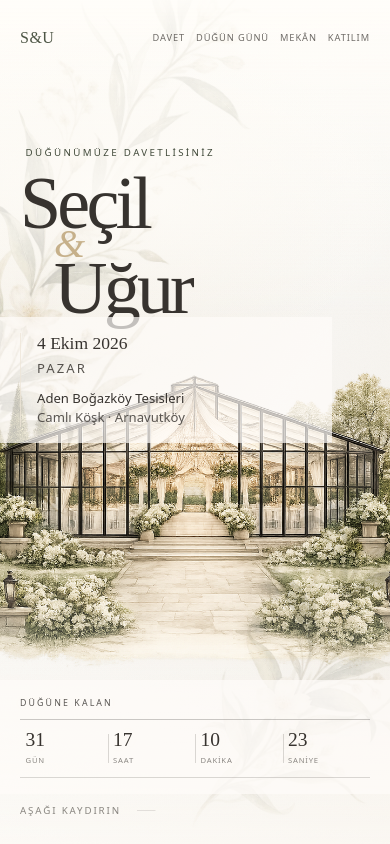
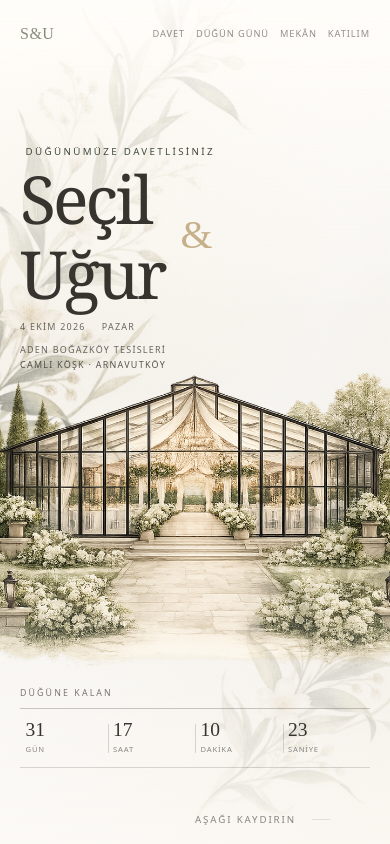
Before and after one commit to seciilusta/secil-ugur-wedding, a Next.js app in the folder apps/web/: page / in a window 390 px wide. Shown: the top 844 px of the page. Built offline with nearby package versions, Linux system fonts and the light colour scheme; no server answers.

Commit message:
hero changes

```diff
--- a/apps/web/src/app/globals.css
+++ b/apps/web/src/app/globals.css
@@ -47,6 +47,13 @@
 
   --font-display: var(--font-bodoni), "Times New Roman", serif;
   --font-sans: var(--font-jost), ui-sans-serif, system-ui, sans-serif;
+  /* The Hero names need a calmer letterform than the high-contrast display
+     face used for section headlines. Baskerville keeps Turkish characters
+     graceful at invitation scale without decorative terminal shapes. */
+  --font-names: Baskerville, "Iowan Old Style", "Hoefler Text", Georgia, serif;
+  /* Snell Roundhand and Apple Chancery are bundled with macOS/iOS, keeping the
+     small handwritten accent elegant without adding a network font request. */
+  --font-script: "Snell Roundhand", "Apple Chancery", "URW Chancery L", cursive;
 
   /* Fluid scale. The upper bounds are deliberately restrained so large
      headings can never push hero content off a short screen.              */
@@ -455,7 +462,13 @@
   .hero-light {
     z-index: -1;
     background:
-      linear-gradient(90deg, color-mix(in srgb, var(--color-paper) 98%, transparent) 0%, transparent 44%),
+      linear-gradient(
+        90deg,
+        color-mix(in srgb, var(--color-paper) 98%, transparent) 0%,
+        color-mix(in srgb, var(--color-paper) 96%, transparent) 28%,
+        color-mix(in srgb, var(--color-paper) 76%, transparent) 38%,
+        transparent 54%
+      ),
       linear-gradient(
         0deg,
         color-mix(in srgb, var(--color-ivory) 96%, transparent) 0%,
@@ -470,7 +483,7 @@
     inset: 0 0 auto;
     width: 100%;
     height: calc(100% + var(--hero-bleed));
-    transform-origin: 70% 70%;
+    transform-origin: right 70%;
     opacity: 0.94;
     pointer-events: none;
     -webkit-mask-image: linear-gradient(to bottom, #000 0 calc(100% - var(--hero-bleed)), transparent 100%);
@@ -486,7 +499,7 @@
 
   .hero-venue-art img {
     object-fit: cover;
-    object-position: 62% 58%;
+    object-position: 64% 58%;
   }
 
   .hero-botanical {
@@ -504,10 +517,10 @@
   }
 
   .hero-botanical-left {
-    top: -14rem;
-    left: -8rem;
+    top: -16rem;
+    left: -7rem;
     width: clamp(24rem, 38vw, 38rem);
-    opacity: 0.46;
+    opacity: 0.42;
     transform: rotate(15deg);
   }
 
@@ -517,27 +530,23 @@
        invitation flower as the next section begins. */
     bottom: 0;
     width: clamp(23rem, 34vw, 34rem);
-    opacity: 0.26;
+    opacity: 0.25;
     transform: rotate(-24deg) scaleX(-1);
   }
 
   .hero-shell {
     position: relative;
     z-index: 2;
-    display: grid;
-    grid-template-columns: minmax(0, 1.05fr) minmax(18rem, 0.75fr);
-    grid-template-rows: auto minmax(0, 1fr) auto;
-    gap: 2rem 7vw;
     width: 100%;
-    max-width: 96rem;
     min-height: 100vh;
     min-height: 100svh;
-    margin-inline: auto;
-    padding: clamp(1.5rem, 3.2vw, 3.25rem) var(--spacing-gutter) clamp(1.75rem, 4vh, 3.5rem);
   }
 
   .hero-topbar {
-    grid-column: 1 / -1;
+    position: absolute;
+    top: clamp(1.25rem, 3.8vh, 2.75rem);
+    right: clamp(1.25rem, 3vw, 3.5rem);
+    left: clamp(1.25rem, 3vw, 3.5rem);
     display: flex;
     align-items: center;
     justify-content: space-between;
@@ -550,15 +559,19 @@
     min-height: 44px;
     align-items: center;
     font-family: var(--font-display);
-    font-size: 1.15rem;
+    font-size: 0.95rem;
     letter-spacing: 0.03em;
-    color: var(--color-olive);
+    color: color-mix(in srgb, var(--color-olive) 68%, transparent);
   }
 
   .hero-nav {
+    position: absolute;
+    left: 50%;
+    transform: translateX(-50%);
     display: flex;
     align-items: center;
-    gap: clamp(1.25rem, 2.7vw, 3rem);
+    gap: clamp(2rem, 5vw, 5.5rem);
+    white-space: nowrap;
   }
 
   .hero-nav a {
@@ -566,11 +579,11 @@
     min-height: 44px;
     display: inline-flex;
     align-items: center;
-    font-size: 0.65rem;
+    font-size: 0.58rem;
     font-weight: 500;
     letter-spacing: 0.16em;
     text-transform: uppercase;
-    color: color-mix(in srgb, var(--color-charcoal) 72%, transparent);
+    color: color-mix(in srgb, var(--color-charcoal) 54%, transparent);
   }
 
   .hero-nav a::after {
@@ -593,20 +606,25 @@
   }
 
   .hero-copy {
-    position: relative;
+    position: absolute;
     isolation: isolate;
-    align-self: center;
-    max-width: 49rem;
-    padding-block: 4vh 12vh;
+    top: 24vh;
+    left: clamp(2rem, 12vw, 14rem);
+    width: min(35vw, 38rem);
   }
 
   .hero-copy::before {
     content: "";
     position: absolute;
     z-index: -1;
-    inset: -2rem -3rem -3rem -2rem;
+    inset: -3rem -5rem -4rem -3.5rem;
     pointer-events: none;
-    background: radial-gradient(ellipse at 28% 46%, color-mix(in srgb, var(--color-paper) 88%, transparent) 0%, transparent 72%);
+    background: radial-gradient(
+      ellipse at 28% 44%,
+      color-mix(in srgb, var(--color-paper) 72%, transparent) 0%,
+      color-mix(in srgb, var(--color-paper) 34%, transparent) 48%,
+      transparent 74%
+    );
   }
 
   .hero-overline,
@@ -623,56 +641,50 @@
   }
 
   .hero-title {
-    display: flex;
-    flex-wrap: wrap;
-    align-items: baseline;
-    margin-top: clamp(1rem, 2vh, 1.75rem);
-    font-family: var(--font-display);
-    font-size: clamp(4.4rem, 8.2vw, 9.2rem);
+    display: grid;
+    justify-items: start;
+    margin-top: clamp(0.8rem, 1.5vh, 1.25rem);
+    font-family: var(--font-names);
+    font-size: clamp(5.8rem, 8vw, 9.6rem);
     font-weight: 400;
-    line-height: 0.78;
-    letter-spacing: -0.052em;
+    line-height: 0.72;
+    letter-spacing: -0.045em;
+    /* Preserve the couple's title case rather than forcing an all-caps lockup. */
+    text-transform: none;
     color: var(--color-charcoal);
     text-wrap: balance;
   }
 
   .hero-title span:last-child {
-    margin-left: 0.18em;
+    margin-left: 0;
   }
 
   .hero-title i {
-    margin-inline: 0.12em 0.02em;
+    justify-self: center;
+    margin: -0.08em 0 -0.02em;
+    font-family: var(--font-script);
     font-size: 0.62em;
+    font-style: normal;
     font-weight: 400;
     color: var(--color-champagne);
   }
 
   .hero-details {
-    position: relative;
-    isolation: isolate;
-    align-self: start;
-    justify-self: end;
-    width: min(100%, 24rem);
-    margin-top: clamp(4rem, 13vh, 9rem);
-    padding-left: clamp(1.25rem, 3vw, 3rem);
-    border-left: 1px solid color-mix(in srgb, var(--color-champagne) 75%, transparent);
-    text-shadow: 0 1px 14px color-mix(in srgb, var(--color-paper) 92%, transparent);
-  }
-
-  .hero-details::before,
-  .hero-countdown::before {
-    content: "";
-    position: absolute;
-    z-index: -1;
-    inset: -1rem -1.5rem;
-    pointer-events: none;
-    background: color-mix(in srgb, var(--color-paper) 70%, transparent);
+    width: min(100%, 34rem);
+    margin-top: clamp(2rem, 3vw, 3rem);
+    font-family: var(--font-sans);
+    font-size: clamp(0.61rem, 0.66vw, 0.72rem);
+    font-weight: 500;
+    line-height: 1.65;
+    letter-spacing: 0.19em;
+    text-transform: uppercase;
+    color: color-mix(in srgb, var(--color-charcoal) 74%, transparent);
   }
 
   .hero-date {
-    font-family: var(--font-display);
-    font-size: clamp(1.3rem, 2.2vw, 2.1rem);
-    line-height: 1.25;
+    display: flex;
+    align-items: center;
+    gap: 1rem;
   }
 
   .hero-date span,
@@ -681,18 +693,12 @@
   }
 
   .hero-date span {
-    margin-top: 0.3rem;
-    font-family: var(--font-sans);
-    font-size: var(--text-fine);
-    letter-spacing: 0.16em;
-    text-transform: uppercase;
-    color: color-mix(in srgb, var(--color-charcoal) 84%, transparent);
+    margin: 0;
+    color: inherit;
   }
 
   .hero-place {
-    margin-top: 2rem;
-    font-size: var(--text-body);
-    line-height: 1.65;
+    margin-top: 0.75rem;
   }
 
   .hero-place span:last-child {
@@ -700,18 +706,17 @@
   }
 
   .hero-countdown {
-    position: relative;
+    position: absolute;
     isolation: isolate;
-    grid-column: 2;
-    align-self: end;
-    justify-self: end;
-    width: min(100%, 30rem);
-    text-shadow: 0 1px 12px color-mix(in srgb, var(--color-paper) 92%, transparent);
+    left: clamp(2rem, 12vw, 14rem);
+    bottom: 7vh;
+    width: min(38vw, 38rem);
   }
 
   .hero-countdown-overline {
-    margin-bottom: 0.9rem;
-    color: color-mix(in srgb, var(--color-charcoal) 82%, transparent);
+    margin-bottom: 0.65rem;
+    font-size: 0.56rem;
+    color: color-mix(in srgb, var(--color-charcoal) 65%, transparent);
   }
 
   .countdown,
@@ -726,7 +731,7 @@
     position: relative;
     display: grid;
     gap: 0.25rem;
-    padding: 0.9rem clamp(0.5rem, 1.3vw, 1rem);
+    padding: 0.75rem clamp(0.45rem, 1vw, 0.85rem);
   }
 
   .countdown-unit + .countdown-unit::before {
@@ -741,14 +746,14 @@
 
   .countdown-value {
     font-family: var(--font-display);
-    font-size: clamp(1.4rem, 2vw, 2rem);
+    font-size: clamp(1.45rem, 1.8vw, 2.15rem);
     font-variant-numeric: tabular-nums;
     line-height: 1;
   }
 
   .countdown-label {
-    font-size: 0.58rem;
-    letter-spacing: 0.16em;
+    font-size: clamp(0.42rem, 0.42vw, 0.5rem);
+    letter-spacing: 0.18em;
     text-transform: uppercase;
     color: color-mix(in srgb, var(--color-charcoal) 57%, transparent);
   }
@@ -777,8 +782,10 @@
   }
 
   .hero-scroll {
-    grid-column: 1;
-    align-self: end;
+    position: absolute;
+    left: 50%;
+    bottom: 2.5vh;
+    transform: translateX(-50%);
   }
 
   .hero-scroll a {
@@ -800,14 +807,60 @@
     animation: hairline-drift-x 3.6s var(--ease-calm) infinite;
   }
 
+  .hero-vertical-date {
+    position: absolute;
+    top: clamp(6.5rem, 12vh, 9rem);
+    right: clamp(1.25rem, 2.5vw, 3rem);
+    display: grid;
+    justify-items: center;
+    gap: 1.5rem;
+    font-family: var(--font-display);
+    font-size: clamp(0.72rem, 0.8vw, 0.9rem);
+    line-height: 1.35;
+    letter-spacing: 0.12em;
+    text-transform: uppercase;
+    color: color-mix(in srgb, var(--color-charcoal) 58%, transparent);
+  }
+
+  .hero-vertical-date time {
+    display: grid;
+    justify-items: center;
+    gap: 0.25rem;
+  }
+
+  .hero-vertical-date-line {
+    position: relative;
+    display: block;
+    width: 1px;
+    height: clamp(3rem, 7vh, 5rem);
+    background: color-mix(in srgb, var(--color-olive) 38%, transparent);
+  }
+
+  .hero-vertical-date-line::after {
+    content: "";
+    position: absolute;
+    bottom: 0;
+    left: 50%;
+    width: 0.3rem;
+    height: 0.3rem;
+    transform: translate(-50%, 50%);
+    border-radius: 999px;
+    background: color-mix(in srgb, var(--color-olive) 58%, transparent);
+  }
+
   @media (max-width: 69.999rem) {
-    .hero-shell {
-      grid-template-columns: minmax(0, 1fr) minmax(14rem, 0.68fr);
-      gap: 1.5rem 3vw;
-    }
-
     .hero-title {
-      font-size: clamp(4rem, 9.8vw, 7rem);
+      font-size: clamp(4.8rem, 9.8vw, 7rem);
+    }
+
+    .hero-copy {
+      left: clamp(2rem, 8.5vw, 6rem);
+      width: min(46vw, 34rem);
+    }
+
+    .hero-countdown {
+      left: clamp(2rem, 8.5vw, 6rem);
+      width: min(48vw, 34rem);
     }
 
     .hero-venue-art { opacity: 0.93; }
@@ -820,27 +873,18 @@
 
     .hero-light {
       background:
+        /* On mobile the copy sits above the architecture, so a desktop-style
+           horizontal wash would bleach the artwork's left edge for no reason. */
         linear-gradient(180deg, color-mix(in srgb, var(--color-paper) 96%, transparent) 0%, transparent 34%),
         linear-gradient(0deg, color-mix(in srgb, var(--color-paper) 91%, transparent) 0%, transparent 42%);
     }
 
     .hero-shell {
-      grid-template-columns: minmax(0, 1fr);
-      grid-template-rows: auto auto minmax(5.5rem, 1fr) auto auto;
-      gap: 1rem;
-      padding-top: 1rem;
-      padding-bottom: max(1.1rem, env(safe-area-inset-bottom));
-    }
-
-    .hero-topbar,
-    .hero-copy,
-    .hero-details,
-    .hero-countdown,
-    .hero-scroll {
-      grid-column: 1;
+      min-height: 100svh;
     }
 
     .hero-topbar {
+      top: 0.75rem;
       gap: 0.75rem;
     }
 
@@ -849,6 +893,8 @@
     }
 
     .hero-nav {
+      position: static;
+      transform: none;
       gap: clamp(0.65rem, 2.8vw, 1rem);
     }
 
@@ -859,9 +905,18 @@
     }
 
     .hero-copy {
-      align-self: start;
-      max-width: 100%;
-      padding-block: clamp(2.4rem, 8vh, 4.5rem) 0;
+      top: clamp(7.25rem, 17vh, 9rem);
+      left: var(--spacing-gutter);
+      width: calc(100% - (2 * var(--spacing-gutter)));
+    }
+
+    .hero-copy::before {
+      inset: -1.25rem -1.75rem -1.5rem;
+      background: radial-gradient(
+        ellipse at 28% 42%,
+        color-mix(in srgb, var(--color-paper) 52%, transparent) 0%,
+        transparent 72%
+      );
     }
 
     .hero-overline {
@@ -869,38 +924,30 @@
     }
 
     .hero-title {
-      display: grid;
-      justify-items: start;
       margin-top: 0.9rem;
-      font-size: clamp(3.8rem, 19vw, 6.2rem);
-      line-height: 0.76;
+      font-size: clamp(3.7rem, 17vw, 5.3rem);
+      line-height: 0.72;
     }
 
     .hero-title i {
-      margin: -0.05em 0 0.02em 0.85em;
-      font-size: 0.54em;
+      justify-self: center;
+      margin: -0.06em 0 0;
+      font-size: 0.62em;
     }
 
     .hero-title span:last-child {
-      margin-left: 0.46em;
+      margin-left: 0;
     }
 
     .hero-details {
-      align-self: start;
-      justify-self: start;
       width: min(100%, 18rem);
-      margin-top: 0;
-      padding-left: 1rem;
-    }
-
-    .hero-date {
-      font-size: clamp(1.05rem, 4.5vw, 1.4rem);
+      margin-top: 1.4rem;
+      font-size: 0.56rem;
+      letter-spacing: 0.14em;
     }
 
     .hero-place {
-      margin-top: 0.8rem;
-      font-size: 0.82rem;
-      line-height: 1.45;
+      margin-top: 0.55rem;
     }
 
     .hero-venue-art {
@@ -928,9 +975,9 @@
     }
 
     .hero-countdown {
-      align-self: end;
-      justify-self: stretch;
-      width: 100%;
+      left: var(--spacing-gutter);
+      bottom: max(7vh, 4.75rem);
+      width: calc(100% - (2 * var(--spacing-gutter)));
     }
 
     .hero-countdown-overline {
@@ -952,11 +999,16 @@
     }
 
     .hero-scroll {
-      justify-self: start;
+      right: auto;
+      bottom: max(1vh, env(safe-area-inset-bottom));
     }
 
     .hero-scroll a {
       min-height: 32px;
+    }
+
+    .hero-vertical-date {
+      display: none;
     }
   }
 
```
Also changed, not shown: apps/web/src/components/sections/Hero.tsx (+11 -1 lines), 2 other files (tests, documents, lock files or other folders).
